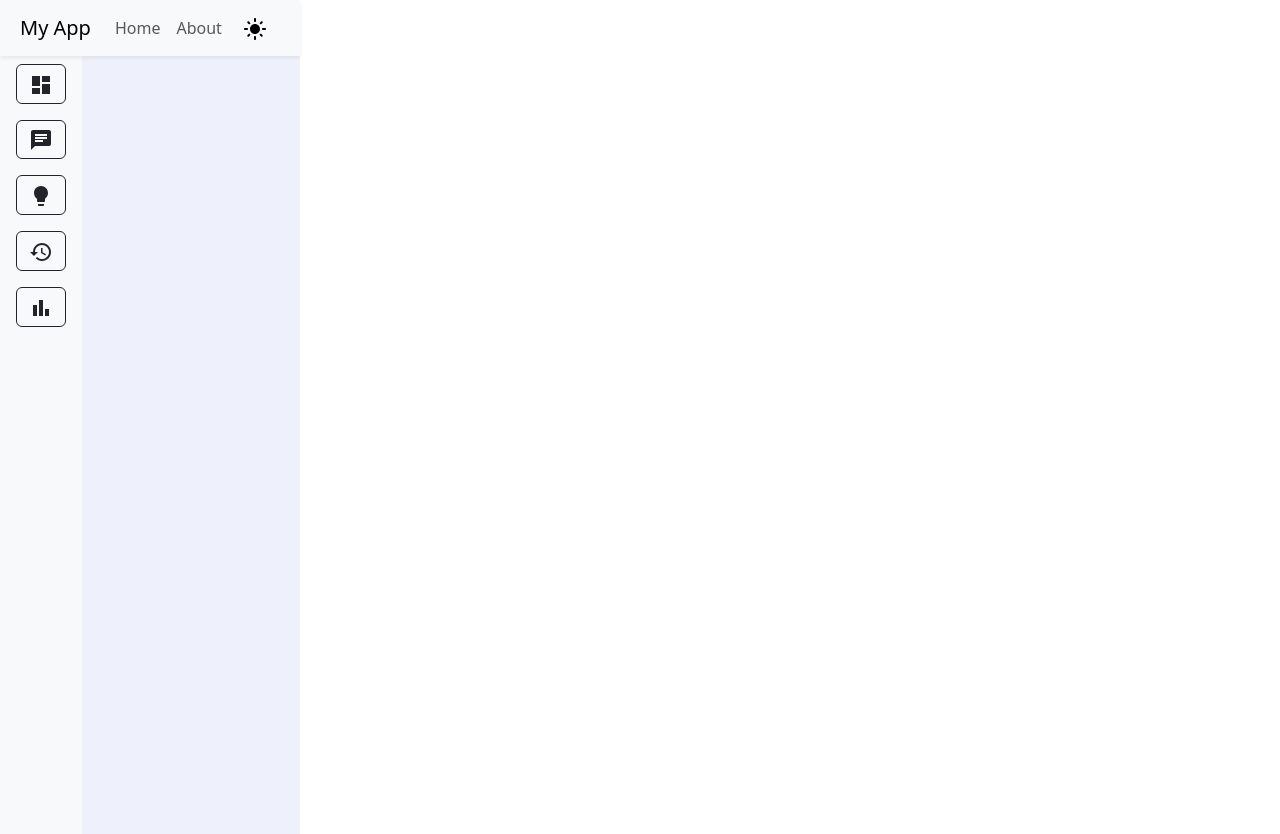
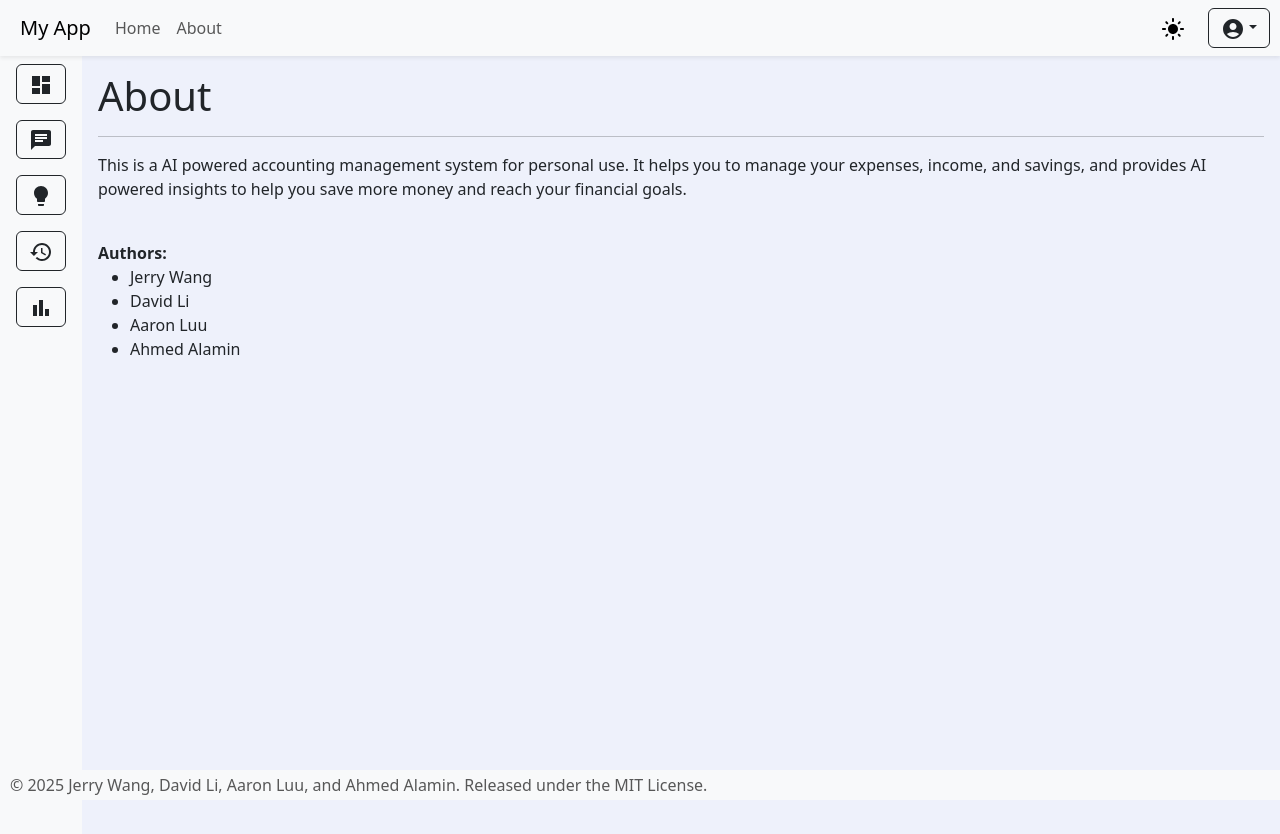
Before and after one commit to gdawerty/Data.js, a React (Vite) app in the folder frontend/: page /about in a window 1280 px wide. Before the commit this address had no page. Shown: the top 834 px of the page. Built offline with nearby package versions, Linux system fonts and the light colour scheme; the HTML template or start-up script is replaced by a standard one.

Commit message:
added fetch:

```diff
--- a/frontend/src/App.tsx
+++ b/frontend/src/App.tsx
@@ -10,6 +10,8 @@ import Chat from "./pages/Chat";
 import History from "./pages/History";
 import Insights from "./pages/Insights";
 import Planning from "./pages/Planning";
+import About from "./pages/About";
+import Footer from "./components/Footer";
 
 const App: React.FC = () => {
   const [isDarkMode, setIsDarkMode] = useState(false);
@@ -28,7 +30,9 @@ const App: React.FC = () => {
           <Router>
             <Routes>
               <Route path="/" element={<Dashboard isDarkMode={isDarkMode} />} />
+
               <Route path="/dashboard" element={<Dashboard isDarkMode={isDarkMode} />} />
+              <Route path="/about" element={<About />} />
               <Route path="/chat" element={<Chat isDarkMode={isDarkMode} />} />
               <Route path="/insights" element={<Insights />} />
               <Route path="/history" element={<History isDarkMode={isDarkMode} />} />
@@ -37,7 +41,7 @@ const App: React.FC = () => {
           </Router>
         </main>
       </div>
-      {/* <Footer isDarkMode={isDarkMode} /> */}
+      <Footer isDarkMode={isDarkMode} />
     </div>
   );
 };
--- a/frontend/src/components/Footer.tsx
+++ b/frontend/src/components/Footer.tsx
@@ -7,8 +7,13 @@ interface FooterProps {
 
 const Footer: React.FC<FooterProps> = ({ isDarkMode }) => {
   return (
-    <Navbar fixed="bottom" bg={isDarkMode ? "dark" : "light"} variant={isDarkMode ? "dark" : "light"}>
-      <Navbar.Text>© 2025 Jerry Wang, David Li, Aaron Luu, and Ahmed Alamin</Navbar.Text>
+    <Navbar
+    fixed="bottom" bg={isDarkMode ? "dark" : "light"} variant={isDarkMode ? "dark" : "light"}
+    style={{ maxHeight: "30px"}}>
+
+      <Navbar.Text style={{paddingLeft: "10px"}}>
+        © 2025 Jerry Wang, David Li, Aaron Luu, and Ahmed Alamin. Released under the MIT License.
+        </Navbar.Text>
     </Navbar>
   );
 };
--- a/frontend/src/components/NavBar.tsx
+++ b/frontend/src/components/NavBar.tsx
@@ -1,6 +1,7 @@
 import React from "react";
-import { Navbar, Nav, Form, Button } from "react-bootstrap";
+import { Navbar, Nav, Form, Button, Dropdown, DropdownButton } from "react-bootstrap";
 import { Nightlight, LightMode } from "@mui/icons-material";
+import { AccountCircle } from "@mui/icons-material";
 interface NavbarProps {
   toggleTheme: () => void;
   isDarkMode: boolean;
@@ -14,20 +15,33 @@ const CustomNavbar: React.FC<NavbarProps> = ({ toggleTheme, isDarkMode }) => {
       className="shadow-sm"
       expand="lg"
     >
-      <Navbar.Brand style={{ paddingLeft: "20px" }} href="#">
+      <Navbar.Brand style={{ paddingLeft: "20px" }} href="/">
         My App
       </Navbar.Brand>
       <Navbar.Toggle aria-controls="basic-navbar-nav" />
       <Navbar.Collapse id="basic-navbar-nav">
         <Nav className="me-auto">
-          <Nav.Link href="#">Home</Nav.Link>
-          <Nav.Link href="#">About</Nav.Link>
+          <Nav.Link href="/">Home</Nav.Link>
+          <Nav.Link href="/about">About</Nav.Link>
         </Nav>
-        <Form style={{ paddingRight: "20px" }}>
+        <Form style={{ paddingRight: "10px" }}>
           <Button className={isDarkMode ? "btn btn-dark" : "btn btn-light"} onClick={toggleTheme}>
             {isDarkMode ? <Nightlight /> : <LightMode />}
           </Button>
         </Form>
+        <Dropdown style={{ marginRight: "10px" }}>
+          <Dropdown.Toggle
+            variant={isDarkMode ? "outline-light" : "outline-dark"}
+            id="dropdown-basic"
+          >
+            <AccountCircle />
+          </Dropdown.Toggle>
+          <Dropdown.Menu align="end">
+            <Dropdown.Item href="#">Profile</Dropdown.Item>
+            <Dropdown.Item href="#">Settings</Dropdown.Item>
+            <Dropdown.Item href="#">Logout</Dropdown.Item>
+          </Dropdown.Menu>
+        </Dropdown>
       </Navbar.Collapse>
     </Navbar>
   );
--- a/frontend/src/components/panes/Insight.tsx
+++ b/frontend/src/components/panes/Insight.tsx
@@ -2,7 +2,7 @@ import React from "react";
 import Pane from "../Pane";
 import { Card } from "react-bootstrap";
 import { VictoryBar, VictoryChart, VictoryAxis, VictoryTheme } from "victory";
-
+import { TrendingUp } from "@mui/icons-material";
 interface InsightProps {
   isDarkMode: boolean;
 }
@@ -29,6 +29,12 @@ const Insight: React.FC<InsightProps> = ({ isDarkMode }) => {
             theme={VictoryTheme.material}
             domainPadding={50} // Add padding between bars
             padding={{ top: 40, bottom: 50, left: 60, right: 20 }}
+            style={{
+              parent: {
+                backgroundColor: isDarkMode ? "#333" : "#fff"
+              }
+            }}
+
           >
             <VictoryAxis
               style={{
@@ -40,7 +46,9 @@ const Insight: React.FC<InsightProps> = ({ isDarkMode }) => {
               tickFormat={(y) => `${y}%`} // Format y-axis ticks as percentages
               style={{
                 tickLabels: { fill: isDarkMode ? "white" : "black" }, // Dynamic tick label color
+                axisLabel: { padding: 40, fill: isDarkMode ? "white" : "black" },
               }}
+              label={"Percentage"}
             />
             <VictoryBar
               data={data}
@@ -55,12 +63,20 @@ const Insight: React.FC<InsightProps> = ({ isDarkMode }) => {
 
         {/* Text Content */}
         <div style={{ flex: 1 }}>
-          <h1>Salary Inflation</h1>
+          <h1>
+            <TrendingUp sx={{ fontSize: 50 }} style={{ paddingBottom: "8px" }} />
+            Salary Inflation
+          </h1>
           <hr />
           <p>
             Your salary has only increased by <strong>2%</strong> over the past year, which is below the average
             inflation rate of <strong>3.2%</strong>. You may want to consider negotiating a raise or looking for a new
             job to keep up with rising costs.
+          </p>
+          <br />
+          <p>
+            <strong>Tip:</strong> Research salary ranges for your position and location to ensure you're being paid
+            fairly.
           </p>
         </div>
       </div>
--- /dev/null
+++ b/frontend/src/pages/About.tsx
@@ -0,0 +1,28 @@
+import React from "react";
+
+const About = () => {
+  return (
+    <div>
+      <h1>About</h1>
+      <hr />
+      <p>
+        This is a AI powered accounting management system for personal use. It
+        helps you to manage your expenses, income, and savings, and provides
+        AI powered insights to help you save more money and reach your financial
+        goals.
+      </p>
+      <br />
+      <p>
+        <strong>Authors:</strong>
+        <ul>
+          <li>Jerry Wang</li>
+          <li>David Li</li>
+          <li>Aaron Luu</li>
+          <li>Ahmed Alamin</li>
+        </ul>
+      </p>
+    </div>
+  );
+};
+
+export default About;
--- a/frontend/src/pages/Chat.tsx
+++ b/frontend/src/pages/Chat.tsx
@@ -30,6 +30,8 @@ const Chat: React.FC<ChatProps> = ({ isDarkMode }) => {
     const userMessage = message || inputValue;
     if (!userMessage.trim()) return; // Ignore empty messages
 
+    const allMessages = [...messages, { text: userMessage, sender: "user" }];
+
     // Add the user's message to the chat history
     setMessages((prev) => [...prev, { text: userMessage, sender: "user" }]);
     setInputValue(""); // Clear the input field
@@ -38,13 +40,21 @@ const Chat: React.FC<ChatProps> = ({ isDarkMode }) => {
 
     try {
       // Simulate a fetch request to an API
-      const response:any = await new Promise((resolve) => {
-        setTimeout(() => {
-          resolve({
-            ok: true,
-            json: async () => ({ response: "This is a response from the bot" }),
-          });
-        }, 1000);
+      // const response:any = await new Promise((resolve) => {
+      //   setTimeout(() => {
+      //     resolve({
+      //       ok: true,
+      //       json: async () => ({ response: "This is a response from the bot" }),
+      //     });
+      //   }, 1000);
+      // });
+      console.log("allMessages", allMessages);
+      const response = await fetch("https://example.com", {
+        method: "POST",
+        headers: {
+          "Content-Type": "application/json",
+        },
+        body: JSON.stringify({ allMessages }),
       });
 
       if (!response.ok) {
```
